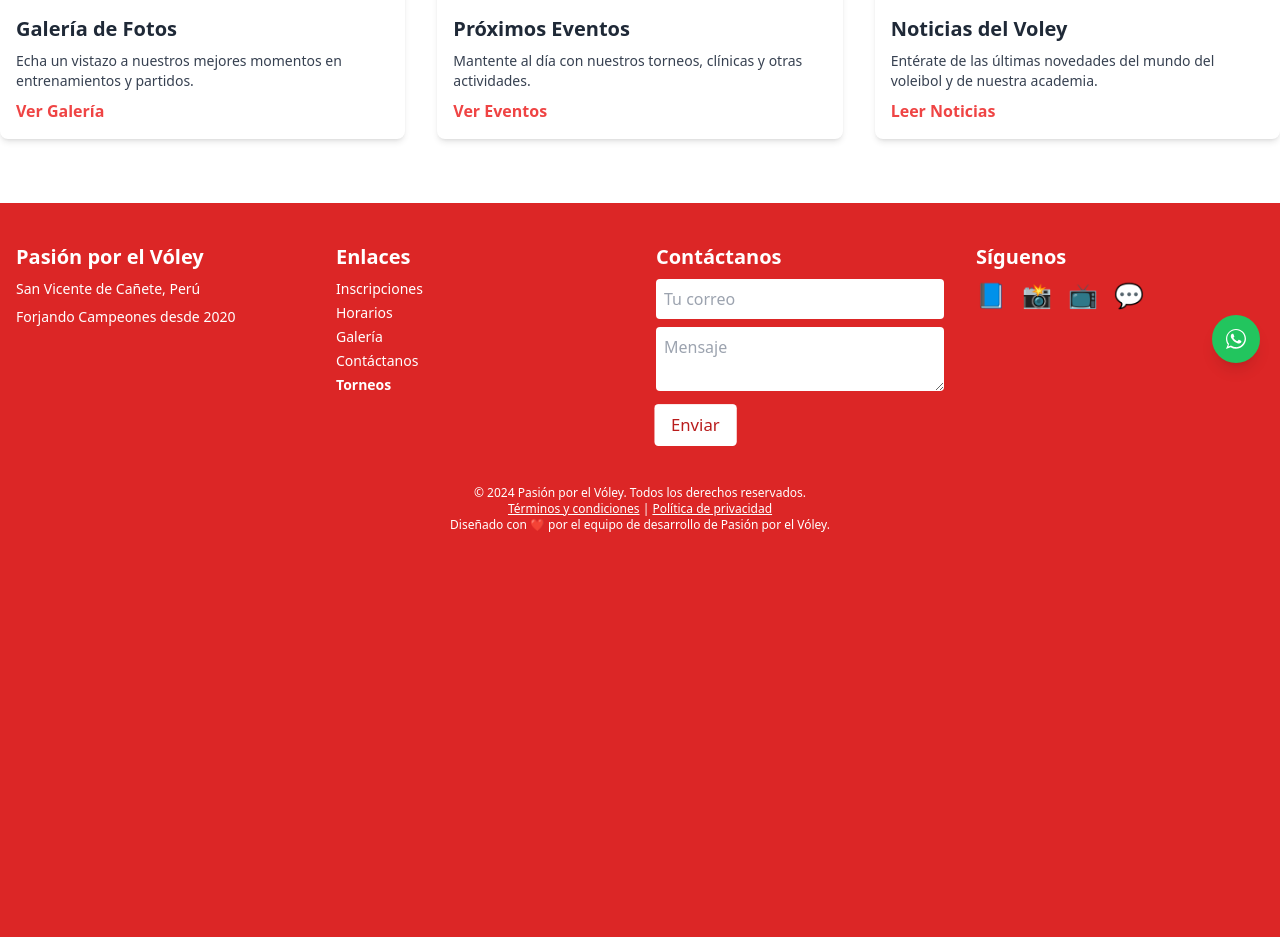
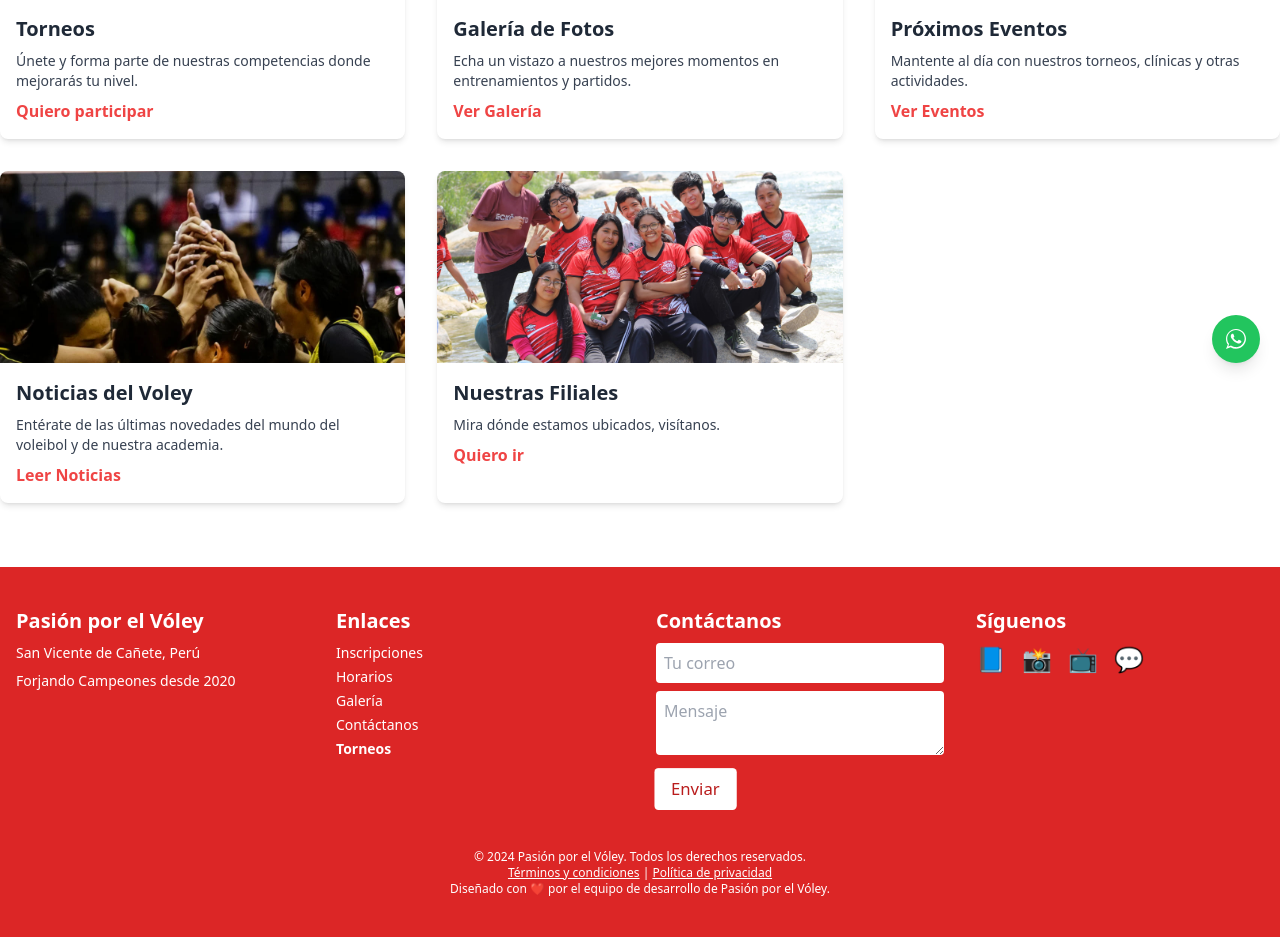
Before and after one commit to BrandoLucana/MI_REPOSITORIO, a Flask app: page /mas in a window 1280 px wide. Shown: the part 417-1354 px from the top of the page. Before the commit the page ends 949 px from the top, so only its background shows below. Run offline with Flask 3, Linux system fonts and the light colour scheme; some libraries are stand-ins or nearby versions.

```diff
--- a/templates/mas.html
+++ b/templates/mas.html
@@ -54,29 +54,47 @@
 
         <div class="grid grid-cols-1 md:grid-cols-2 lg:grid-cols-3 gap-8">
             <div class="bg-white shadow-md rounded-lg overflow-hidden fade-in">
-                <img src="../static/img/galeria_placeholder.jpg" alt="Galería" class="w-full h-48 object-cover">
+                <img src="../static/img/galeria4.jpg" alt="Torneos" class="w-full h-48 object-cover">
                 <div class="p-4">
-                    <h3 class="text-xl font-semibold mb-2">Galería de Fotos</h3>
-                    <p class="text-gray-700 text-sm mb-2">Echa un vistazo a nuestros mejores momentos en entrenamientos y partidos.</p>
-                    <a href="#" class="text-red-500 hover:text-red-700 font-bold">Ver Galería</a>
+                    <h3 class="text-xl font-semibold mb-2">Torneos</h3>
+                    <p class="text-gray-700 text-sm mb-2">Únete y forma parte de nuestras competencias donde mejorarás tu nivel.</p>
+                    <a href="/torneos" class="text-red-500 hover:text-red-700 font-bold">Quiero participar</a>
                 </div>
             </div>
 
             <div class="bg-white shadow-md rounded-lg overflow-hidden fade-in">
-                <img src="../static/img/eventos_placeholder.jpg" alt="Eventos" class="w-full h-48 object-cover">
+                <img src="../static/img/galeria1.jpg" alt="Galería" class="w-full h-48 object-cover">
                 <div class="p-4">
-                    <h3 class="text-xl font-semibold mb-2">Próximos Eventos</h3>
-                    <p class="text-gray-700 text-sm mb-2">Mantente al día con nuestros torneos, clínicas y otras actividades.</p>
-                    <a href="#" class="text-red-500 hover:text-red-700 font-bold">Ver Eventos</a>
+                    <h3 class="text-xl font-semibold mb-2">Galería de Fotos</h3>
+                    <p class="text-gray-700 text-sm mb-2">Echa un vistazo a nuestros mejores momentos en entrenamientos y partidos.</p>
+                    <a href="/galeria" class="text-red-500 hover:text-red-700 font-bold">Ver Galería</a>
                 </div>
             </div>
 
             <div class="bg-white shadow-md rounded-lg overflow-hidden fade-in">
-                <img src="../static/img/noticias_placeholder.jpg" alt="Noticias" class="w-full h-48 object-cover">
+                <img src="../static/img/galeria6.jpg" alt="Eventos" class="w-full h-48 object-cover">
+                <div class="p-4">
+                    <h3 class="text-xl font-semibold mb-2">Próximos Eventos</h3>
+                    <p class="text-gray-700 text-sm mb-2">Mantente al día con nuestros torneos, clínicas y otras actividades.</p>
+                    <a href="/eventos" class="text-red-500 hover:text-red-700 font-bold">Ver Eventos</a>
+                </div>
+            </div>
+
+            <div class="bg-white shadow-md rounded-lg overflow-hidden fade-in">
+                <img src="../static/img/noticia3.jpg" alt="Noticias" class="w-full h-48 object-cover">
                 <div class="p-4">
                     <h3 class="text-xl font-semibold mb-2">Noticias del Voley</h3>
                     <p class="text-gray-700 text-sm mb-2">Entérate de las últimas novedades del mundo del voleibol y de nuestra academia.</p>
-                    <a href="#" class="text-red-500 hover:text-red-700 font-bold">Leer Noticias</a>
+                    <a href="/noticias" class="text-red-500 hover:text-red-700 font-bold">Leer Noticias</a>
+                </div>
+            </div>
+
+            <div class="bg-white shadow-md rounded-lg overflow-hidden fade-in">
+                <img src="../static/img/noticia2.jpg" alt="Noticias" class="w-full h-48 object-cover">
+                <div class="p-4">
+                    <h3 class="text-xl font-semibold mb-2">Nuestras Filiales</h3>
+                    <p class="text-gray-700 text-sm mb-2">Mira dónde estamos ubicados, visítanos.</p>
+                    <a href="/donde_estamos" class="text-red-500 hover:text-red-700 font-bold">Quiero ir</a>
                 </div>
             </div>
         </div>
```
Also changed, not shown: static/js/galeria.js (+20 -0 lines), templates/galeria.html (+27 -0 lines).
